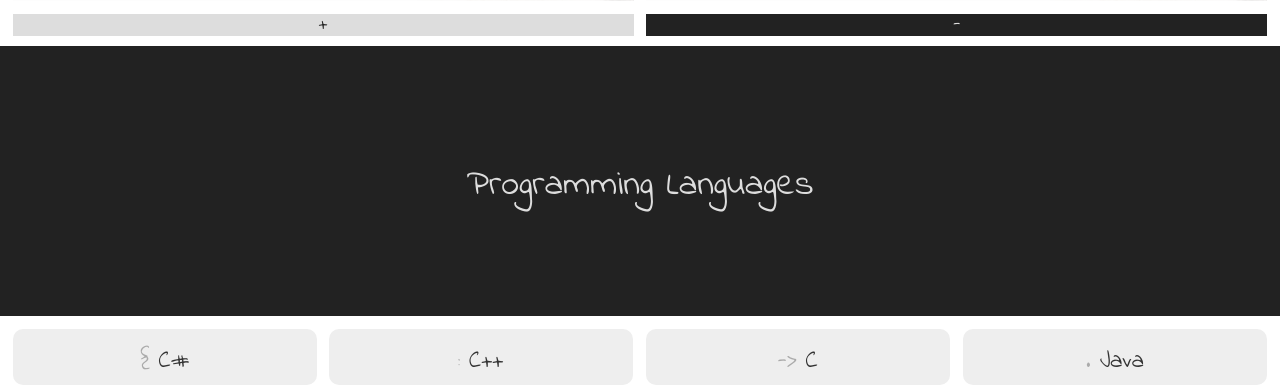
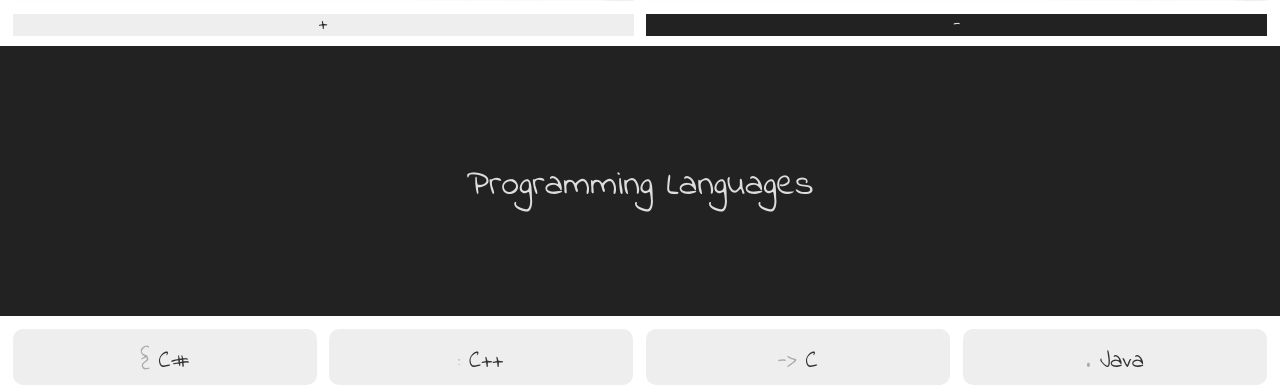
Before and after one commit to ChingChoi/ChingChoi.github.io, a PHP site: page / in a window 1280 px wide. Shown: the part 2553-2944 px from the top of the page. Run offline with PHP 8.4, Linux system fonts and the light colour scheme; some libraries are stand-ins or nearby versions.

Commit message:
minor css changes and text change

```diff
--- a/css/body.css
+++ b/css/body.css
@@ -276,7 +276,7 @@ body { font-family: sans-serif;}
   margin-bottom: 1%;
   width: 48.5%;
   text-align: center;
-  background-color: #DDD;
+  background-color: #EEE;
   color: #222;
 }
 
--- a/index.html
+++ b/index.html
@@ -184,7 +184,7 @@
   <div class="grid" id="interest-container-grid">
     <div class="grid-sizer"></div>
     <div class="grid-item grid-message-dark">
-      <p class="theme-font">Love programming :)</p>
+      <p class="theme-font">Love programming + gaming :)</p>
     </div>
     <div class="grid-item">
       <img src="./img/cat-training.gif"/>
```
